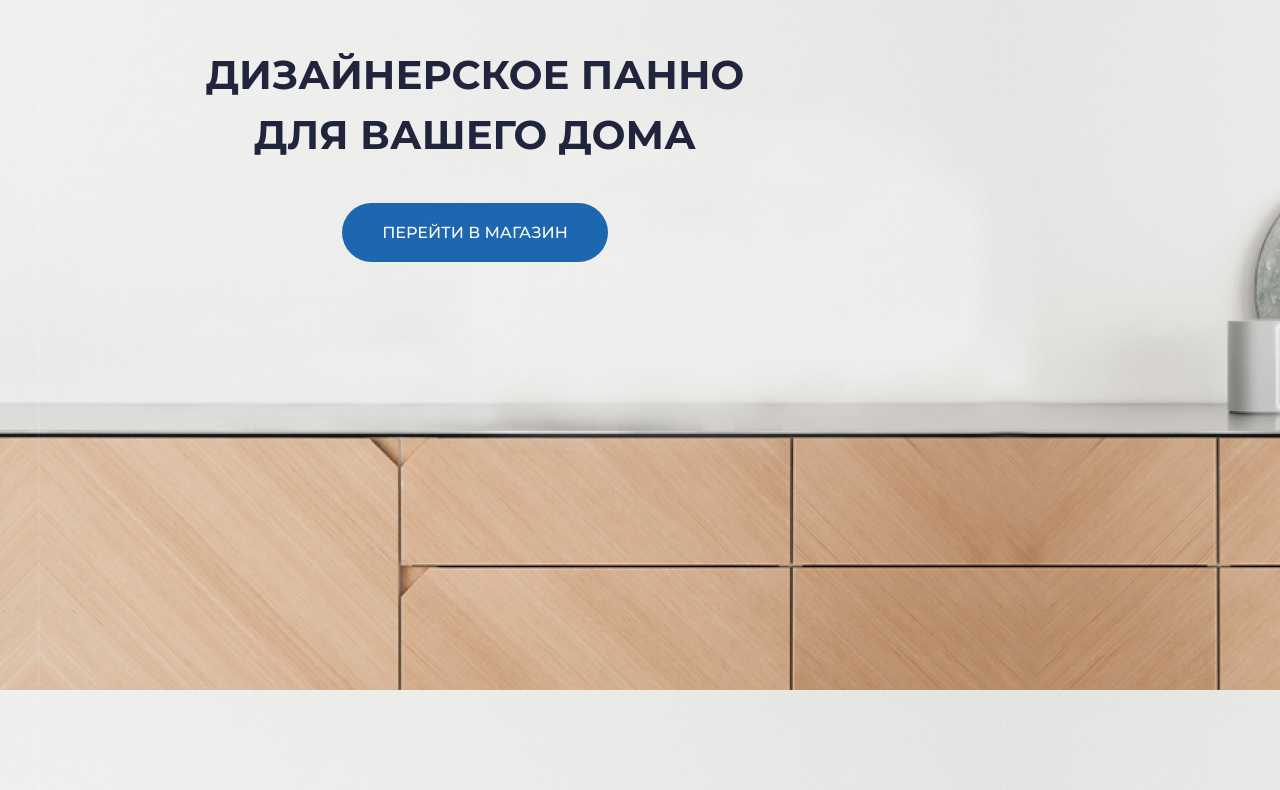
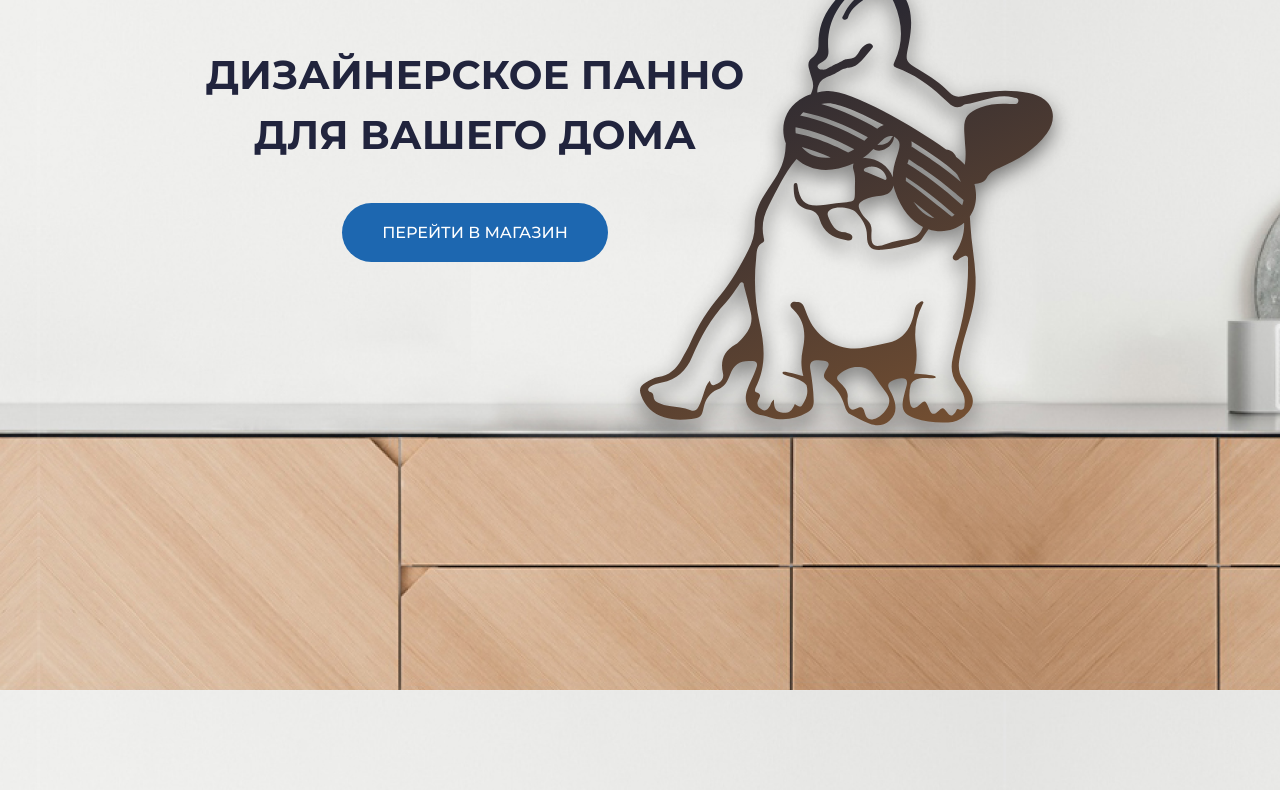
Before and after one commit to R4M45H/ShopDecor, a website: page #src/index.html in a window 1280 px wide. Shown: the part 2010-2800 px from the top of the page. Drawn offline with nearby package versions, Linux system fonts and the light colour scheme; files that its build step writes are made by us from their sources.

Commit message:
positionRelativeForSliderDog

```diff
--- a/#src/scss/slider.scss
+++ b/#src/scss/slider.scss
@@ -45,14 +45,13 @@
 }
 
 .slider-dog {
-  position: absolute;
-  top: 170px;
+  position: relative;
+  top: -270px;
   left: calc(50% - 100px);
-  fill: red;
   -webkit-filter:
-    drop-shadow(0 9px 8px rgba(0, 0, 0, .7));
+    drop-shadow(0 8px 10px rgba(0, 0, 0, .5));
   filter:
-    drop-shadow(0 9px 8px rgba(0, 0, 0, .7));
+    drop-shadow(0 8px 10px rgba(0, 0, 0, .5));
 }
 
 .about__more {
```
Also changed, not shown: ShopDecor/css/style.css, ShopDecor/css/style.min.css.
